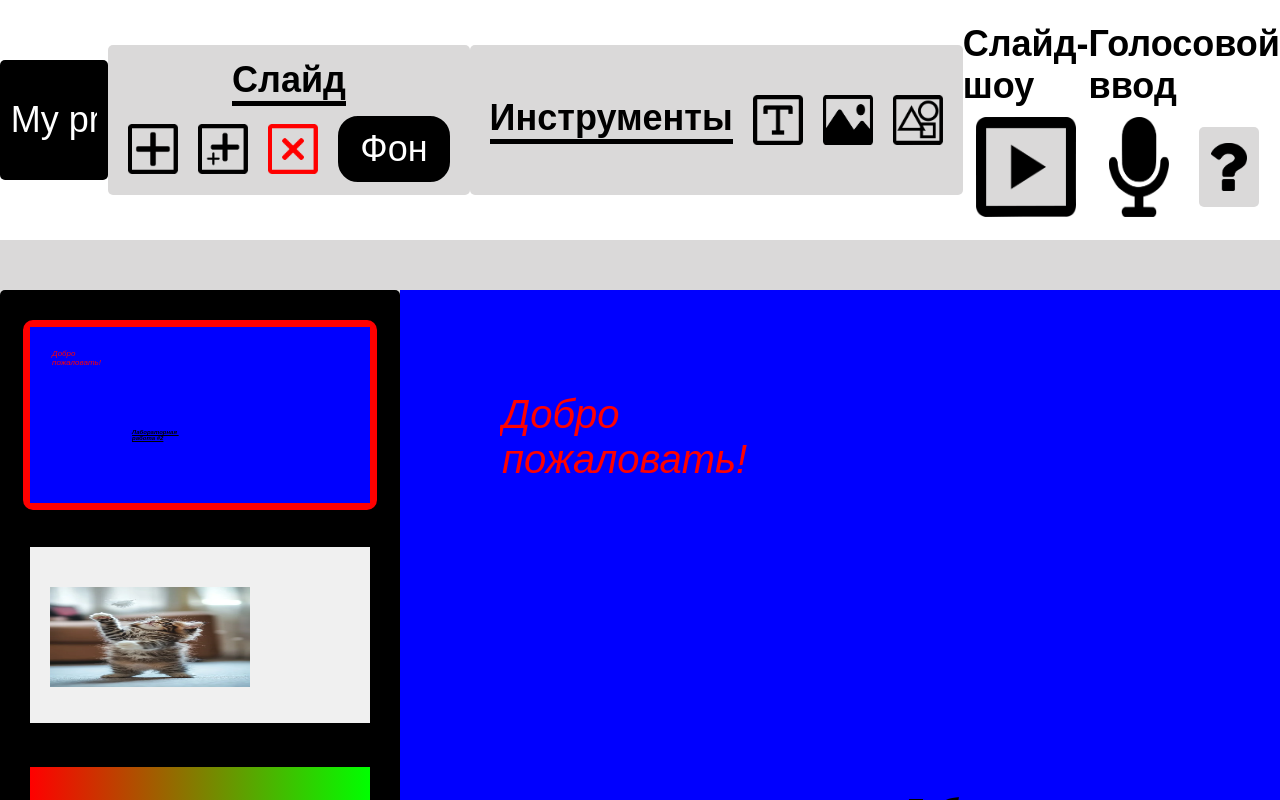
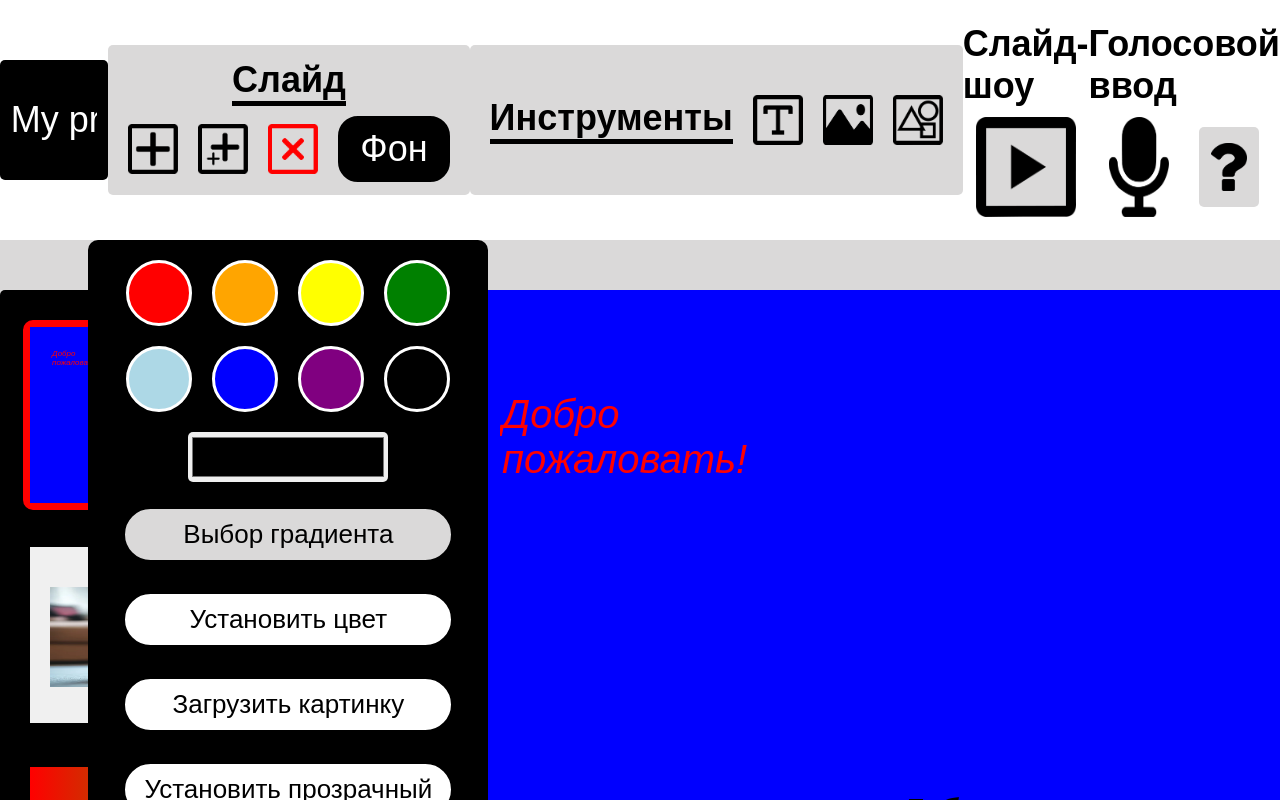
Before and after one commit to IToktaev/Frontend-2026-Presentation-Maker, a React (Vite) app in the folder presentation-maker/: page / in a window 1280 px wide. Both pictures are taken after a click on the button "Фон". Shown: the top 800 px of the page. Built offline with nearby package versions, Linux system fonts and the light colour scheme.

Commit message:
Сделал редактирование фона

```diff
--- a/presentation-maker/src/model/functions/slide.ts
+++ b/presentation-maker/src/model/functions/slide.ts
@@ -92,10 +92,14 @@ function duplicateSlide(
 function setBackgroundInPresentation(
     presentation: Presentation,
     params: {
-        slideId: string
+        slideId: string | null
         background: Background
     }
 ): Presentation {
+    if (!params.slideId) {
+        return presentation
+    }
+
     return {
         ...presentation,
         slides: presentation.slides.map(slide => {
--- a/presentation-maker/src/views/palette/Palette.module.css
+++ b/presentation-maker/src/views/palette/Palette.module.css
@@ -28,6 +28,10 @@
     border-radius: 100%;
     transition: all 0.2s ease;
     border: 3px solid #fff;
+}
+
+.activeColor {
+    transform: scale(1.2);
 }
 
 .red {
@@ -70,7 +74,6 @@
 
 .color:hover {
     cursor: pointer;
-    transform: scale(1.2);
 }
 
 .colorPicker:hover {
--- a/presentation-maker/src/views/palette/Palette.tsx
+++ b/presentation-maker/src/views/palette/Palette.tsx
@@ -1,39 +1,100 @@
+import { useState } from 'react'
 import styles from './Palette.module.css'
 
 type PaletteProps = {
+    defaultColor?: string
     onPickColor: (color: string) => void
 }
 
-function Palette({ onPickColor }: PaletteProps) {
+function Palette({ defaultColor, onPickColor }: PaletteProps) {
+    const [currentColor, setCurrentColor] = useState<string>('')
+
+    const redColor = styles.color + ' ' + styles.red
+    const orangeColor = styles.color + ' ' + styles.orange
+    const yellowColor = styles.color + ' ' + styles.yellow
+    const greenColor = styles.color + ' ' + styles.green
+    const lightblueColor = styles.color + ' ' + styles.lightBlue
+    const blueColor = styles.color + ' ' + styles.blue
+    const purpleColor = styles.color + ' ' + styles.purple
+    const blackColor = styles.color + ' ' + styles.black
+
     return(
         <div className={styles.palette}>
             <div className={styles.paletteMain}>
                 <div
-                    className={styles.color + ' ' + styles.red} onClick={() => onPickColor('red')}>
+                    className={
+                        currentColor === 'red'
+                            ? redColor + ' ' + styles.activeColor
+                            : redColor
+                    }
+                    onClick={() => {onPickColor('red'); setCurrentColor('red')}}>
                 </div>
                 <div
-                    className={styles.color + ' ' + styles.orange} onClick={() => onPickColor('orange')}>
+                    className={
+                        currentColor === 'orange'
+                            ? orangeColor + ' ' + styles.activeColor
+                            : orangeColor
+                    }
+                    onClick={() => {onPickColor('orange'); setCurrentColor('orange')}}>
                 </div>
                 <div
-                    className={styles.color + ' ' + styles.yellow} onClick={() => onPickColor('yellow')}>
+                    className={
+                        currentColor === 'yellow'
+                        ? yellowColor + ' ' + styles.activeColor
+                        : yellowColor
+                    }
+                    onClick={() => {onPickColor('yellow'); setCurrentColor('yellow')}}>
                 </div>
                 <div
-                    className={styles.color + ' ' + styles.green} onClick={() => onPickColor('green')}>
+                    className={
+                        currentColor === 'green'
+                        ? greenColor + ' ' + styles.activeColor
+                        : greenColor
+                    }
+                    onClick={() => {onPickColor('green'); setCurrentColor('green')}}>
                 </div>
                 <div
-                    className={styles.color + ' ' + styles.lightBlue} onClick={() => onPickColor('lightblue')}>
+                    className={
+                        currentColor === 'lightblue'
+                        ? lightblueColor + ' ' + styles.activeColor
+                        : lightblueColor
+                    }
+                    onClick={() => {onPickColor('lightblue'); setCurrentColor('lightblue')}}>
                 </div>
                 <div
-                    className={styles.color + ' ' + styles.blue} onClick={() => onPickColor('blue')}>
+                    className={
+                        currentColor === 'blue'
+                        ? blueColor + ' ' + styles.activeColor
+                        : blueColor
+                    }
+                    onClick={() => {onPickColor('blue'); setCurrentColor('blue')}}>
                 </div>
                 <div
-                    className={styles.color + ' ' + styles.purple} onClick={() => onPickColor('purple')}>
+                    className={
+                        currentColor === 'purple'
+                        ? purpleColor + ' ' + styles.activeColor
+                        : purpleColor
+                    }
+                    onClick={() => {onPickColor('purple'); setCurrentColor('purple')}}>
                 </div>
                 <div
-                    className={styles.color + ' ' + styles.black} onClick={() => onPickColor('black')}>
+                    className={
+                        currentColor === 'black'
+                        ? blackColor + ' ' + styles.activeColor
+                        : blackColor
+                    }
+                    onClick={() => {onPickColor('black'); setCurrentColor('black')}}>
                 </div>
             </div>
-            <input type="color" className={styles.colorPicker} onChange={(event) => onPickColor(event.target.value)} />
+            <input
+                type="color"
+                className={styles.colorPicker}
+                value={defaultColor}
+                onChange={(event) => {
+                    onPickColor(event.target.value);
+                    setCurrentColor(event.target.value)
+                }}
+            />
         </div>
     )
 }
--- a/presentation-maker/src/views/toolbar/slideTools/SlideTools.module.css
+++ b/presentation-maker/src/views/toolbar/slideTools/SlideTools.module.css
@@ -65,7 +65,7 @@ h3 {
     gap: 20px;
     padding: 20px 0;
     border-radius: 10px;
-    z-index: 1;
+    z-index: 2;
 }
 
 .setBackgroundButton {
@@ -106,6 +106,10 @@ h3 {
     font-size: 26px;
 }
 
+.loadImage {
+    display: none;
+}
+
 .icon:hover {
     background-color: #ffffff;
     transform: scale(1.1);
--- a/presentation-maker/src/views/toolbar/slideTools/SlideTools.tsx
+++ b/presentation-maker/src/views/toolbar/slideTools/SlideTools.tsx
@@ -7,7 +7,7 @@ import { Button } from '../../../components/button/Button'
 import { TextInput } from '../../../components/textInput/TextInput'
 import { dispatch, getState } from '../../../model/editor'
 import { generateId, generateIds } from '../../../model/functions/idGeneration'
-import { addSlide, duplicateSlide, removeSlides } from '../../../model/functions/slide'
+import { addSlide, createBackgroundColor, createBackgroundGradient, createBackgroundImage, createBackgroundTransparent, duplicateSlide, removeSlides, setBackgroundInPresentation } from '../../../model/functions/slide'
 import {
     getCurrentSlideId,
     getSelectedSlideIds,
@@ -15,6 +15,11 @@ import {
     setIdsBeforeRemoval
 } from '../../../viewModel/viewModel'
 import { Palette } from '../../palette/Palette'
+import React, { useCallback, useEffect, useRef, useState } from 'react'
+import { useImageLoad } from '../../../hooks/useImageLoad'
+
+const MIN_DEGREE = 0
+const MAX_DEGREE = 360
 
 function handleAddSlide(event: React.MouseEvent) {
     const newId = generateId()
@@ -47,12 +52,90 @@ function handleRemoveSlides() {
 }
 
 function SlideTools() {
-    const isBackgroundDisplayVisible = false;
-    const isGradient = false;
+    const [isPaletteOpen, setIsPaletteOpen] = useState<boolean>(false)
+    const [isGradient, setIsGradient] = useState<boolean>(false)
 
-    const onPickColor = () => {
+    const [firstColor, setFirstColor] = useState<string>('#fff')
+    const [secondColor, setSecondColor] = useState<string>('#fff')
+    const [degreeValue, setDegreeValue] = useState<number>(MIN_DEGREE)
 
+    const [file, setFile] = useState<File | null>(null)
+    const src = useImageLoad(file)
+
+    const loadImageRef = useRef<HTMLInputElement | null>(null)
+
+    const onPickFirstColor = (color: string) => {
+        setFirstColor(color)
     }
+
+    const onPickSecondColor = (color: string) => {
+        setSecondColor(color)
+    }
+
+    const handleDegreeChange = (event: React.ChangeEvent<HTMLInputElement>) => {
+        if (
+            Number(event.target.value) < MIN_DEGREE ||
+            Number(event.target.value) > MAX_DEGREE
+        ) {
+            return
+        }
+
+        setDegreeValue(Number(event.target.value))
+    }
+
+    const onSetSolidColor = () => {
+        const background = createBackgroundColor(firstColor)
+        dispatch(setBackgroundInPresentation, {slideId: getCurrentSlideId(), background: background})
+    }
+
+    const onSetTransparent = () => {
+        const background = createBackgroundTransparent()
+        dispatch(setBackgroundInPresentation, {slideId: getCurrentSlideId(), background: background})
+    }
+
+    const onSetGradient = () => {
+        const background = createBackgroundGradient([firstColor, secondColor], degreeValue)
+        dispatch(setBackgroundInPresentation, {slideId: getCurrentSlideId(), background: background})
+    }
+
+    const handleFileChange = useCallback(
+        (event: React.ChangeEvent<HTMLInputElement>) => {
+            setFile(event.target.files?.[0] ?? null)
+        }, []
+    )
+
+    const backgroundChangerRef = useRef<HTMLDivElement>(null)
+    const backgroundButtonRef = useRef<HTMLDivElement>(null)
+
+    useEffect(() => {
+        if (!isPaletteOpen) {
+            return
+        }
+
+        const handleMouseDown = (event: MouseEvent) => {
+            const target = event.target as Node
+            if (
+                backgroundChangerRef.current && !backgroundChangerRef.current.contains(target) &&
+                backgroundButtonRef.current && !backgroundButtonRef.current.contains(target)
+            ) {
+                setIsPaletteOpen(false)
+            }
+        }
+
+        document.addEventListener('mousedown', handleMouseDown)
+        return () => document.removeEventListener('mousedown', handleMouseDown)
+    }, [isPaletteOpen])
+
+    useEffect(() => {
+        const currentSlideId = getCurrentSlideId()
+
+        if (typeof src !== 'string' || !currentSlideId) {
+            return
+        }
+
+        const background = createBackgroundImage(src)
+        dispatch(setBackgroundInPresentation, {slideId: getCurrentSlideId(), background: background})
+    }, [src])
 
     return(
        <div className ={styles.toolArea}>
@@ -68,20 +151,28 @@ function SlideTools() {
                 <Button className={styles.icon} onClick={handleRemoveSlides}>
                     <img src={DeleteIcon} className={styles.icon} />
                 </Button>
-                <Button className={styles.backgroundButton}>Фон</Button>
+                <div ref={backgroundButtonRef}>
+                    <Button className={styles.backgroundButton}
+                        onClick={() => setIsPaletteOpen(!isPaletteOpen)}
+                    >
+                        Фон
+                    </Button>
+                </div>
+
             </div>
 
-            {isBackgroundDisplayVisible && (
-                <div className={styles.backgroundDisplay}>
+            {isPaletteOpen && (
+                <div className={styles.backgroundDisplay} ref={backgroundChangerRef}>
                     {!isGradient && (
                         <>
-                            <Palette onPickColor={onPickColor} />
-                            <Button className={
-                                styles.setBackgroundButton + ' ' + styles.changeColorType
-                            }>
+                            <Palette defaultColor={firstColor} onPickColor={onPickFirstColor} />
+                            <Button
+                                className={styles.setBackgroundButton + ' ' + styles.changeColorType}
+                                onClick={() => setIsGradient(true)}
+                            >
                                 Выбор градиента
                             </Button>
-                            <Button className={styles.setBackgroundButton}>
+                            <Button className={styles.setBackgroundButton} onClick={onSetSolidColor}>
                                 Установить цвет
                             </Button>
                         </>
@@ -89,32 +180,45 @@ function SlideTools() {
 
                     {isGradient && (
                         <>
-                            <Palette onPickColor={onPickColor} />
+                            <Palette defaultColor={firstColor} onPickColor={onPickFirstColor} />
+                            <Palette defaultColor={secondColor} onPickColor={onPickSecondColor} />
                             <div className={styles.gradientAngle}>
                                 <p>Угол градиента:</p>
                                 <TextInput
                                     type="number"
                                     min="0"
                                     max="360"
-                                    defaultValue="0"
+                                    value={degreeValue}
                                     className={styles.setAngle}
+                                    onChange={(event) => handleDegreeChange(event)}
                                 />
                             </div>
-                            <Button className={
-                                styles.setBackgroundButton + ' ' + styles.changeColorType
-                            }>
+                            <Button
+                                className={styles.setBackgroundButton + ' ' + styles.changeColorType}
+                                onClick={() => setIsGradient(false)}
+                            >
                                 Выбор цвета
                             </Button>
-                            <Button className={styles.setBackgroundButton}>
+                            <Button className={styles.setBackgroundButton} onClick={onSetGradient}>
                                 Установить градиент
                             </Button>
                         </>
                     )}
 
-                    <Button className={styles.setBackgroundButton}>
+                    <Button
+                        className={styles.setBackgroundButton}
+                        onClick={() => loadImageRef.current?.click()}
+                    >
                         Загрузить картинку
                     </Button>
-                    <Button className={styles.setBackgroundButton}>
+                    <input
+                        type="file"
+                        accept="image/*"
+                        className={styles.loadImage}
+                        ref={loadImageRef}
+                        onChange={handleFileChange}
+                    />
+                    <Button className={styles.setBackgroundButton} onClick={onSetTransparent}>
                         Установить прозрачный
                     </Button>
                 </div>
--- a/presentation-maker/src/views/toolbar/tools/Tools.module.css
+++ b/presentation-maker/src/views/toolbar/tools/Tools.module.css
@@ -111,7 +111,7 @@ h3 {
     left: 200px;
     padding: 20px 0;
     border-radius: 5px;
-    z-index: 1;
+    z-index: 2;
 }
 
 .icon:hover {
--- a/presentation-maker/src/views/toolbar/tools/Tools.tsx
+++ b/presentation-maker/src/views/toolbar/tools/Tools.tsx
@@ -1,20 +1,30 @@
-import { Button } from "../../../components/button/Button";
-import { TextInput } from "../../../components/textInput/TextInput";
+import { Button } from "../../../components/button/Button"
+import { TextInput } from "../../../components/textInput/TextInput"
 
 import TextIcon from '../../../assets/text-icon.png'
 import ImageIcon from '../../../assets/image-icon.png'
 import FigureIcon from '../../../assets/figure-icon.png'
 
 import styles from './Tools.module.css'
-import { Palette } from "../../palette/Palette";
-import { useCallback, useEffect, useRef, useState } from "react";
-import { getCurrentSlideId, getSelectedObjectIds } from "../../../viewModel/viewModel";
-import { dispatch, getState } from "../../../model/editor";
-import type { SlideObject } from "../../../model/types/objects";
-import { addObjectToPresentation, createImage, updateColor, updateFontFamily, updateFontSize, updateFontStyle, updateFontWeight, updateObjectsInPresentation, updateTextDecoration } from "../../../model/functions/objects";
-import { useTextProperties } from "../../../hooks/useTextProperties";
-import { useImageLoad } from "../../../hooks/useImageLoad";
-import { generateId } from "../../../model/functions/idGeneration";
+import { Palette } from "../../palette/Palette"
+import { useCallback, useEffect, useRef, useState } from "react"
+import { getCurrentSlideId, getSelectedObjectIds } from "../../../viewModel/viewModel"
+import { dispatch, getState } from "../../../model/editor"
+import type { SlideObject } from "../../../model/types/objects"
+import {
+    addObjectToPresentation,
+    createImage,
+    updateColor,
+    updateFontFamily,
+    updateFontSize,
+    updateFontStyle,
+    updateFontWeight,
+    updateObjectsInPresentation,
+    updateTextDecoration
+} from "../../../model/functions/objects"
+import { useTextProperties } from "../../../hooks/useTextProperties"
+import { useImageLoad } from "../../../hooks/useImageLoad"
+import { generateId } from "../../../model/functions/idGeneration"
 
 const MAX_FONT_SIZE = 200
 const MIN_FONT_SIZE = 8
@@ -24,8 +34,10 @@ const NEW_OBJECT_SIZE = {width: 300, height: 200}
 
 function Tools() {
     const [isPaletteOpen, setIsPaletteOpen] = useState<boolean>(false)
-    const [file, setFile] = useState<File | null>(null);
-    const src = useImageLoad(file);
+    const [file, setFile] = useState<File | null>(null)
+    const [color, setColor] = useState<string>('')
+
+    const src = useImageLoad(file)
 
     const presentation = getState()
     const selectedSlideId = getCurrentSlideId()
@@ -39,7 +51,6 @@ function Tools() {
 
     const selectedTextObject = lastSelectedObject?.type === 'text' ? lastSelectedObject : undefined
     const textProperties = useTextProperties(selectedTextObject)
-
     const loadImageRef = useRef<HTMLInputElement | null>(null)
 
     const updateSelectedText = (update: (object: SlideObject) => SlideObject) => {
@@ -114,6 +125,10 @@ function Tools() {
         setFile(null)
     }, [src])
 
+    useEffect(() => {
+        setColor(textProperties.fontColor)
+    }, [textProperties])
+
     return(
        <div className ={styles.toolArea}>
            <div className={styles.tools + ' ' + styles.toolsTop}>
@@ -184,7 +199,7 @@ function Tools() {
 
                     <Button
                         className={styles.palette}
-                        style={{ backgroundColor: textProperties?.fontColor ?? 'red' }}
+                        style={{backgroundColor: textProperties?.fontColor}}
                         onClick={() => setIsPaletteOpen(!isPaletteOpen)}
                     >
                     </Button>
@@ -193,7 +208,7 @@ function Tools() {
 
             {isPaletteOpen && selectedTextObject && (
                 <div className={styles.paletteDisplay}>
-                    <Palette onPickColor={onPickColor}/>
+                    <Palette defaultColor={color} onPickColor={onPickColor}/>
                 </div>
             )}
        </div>
```
